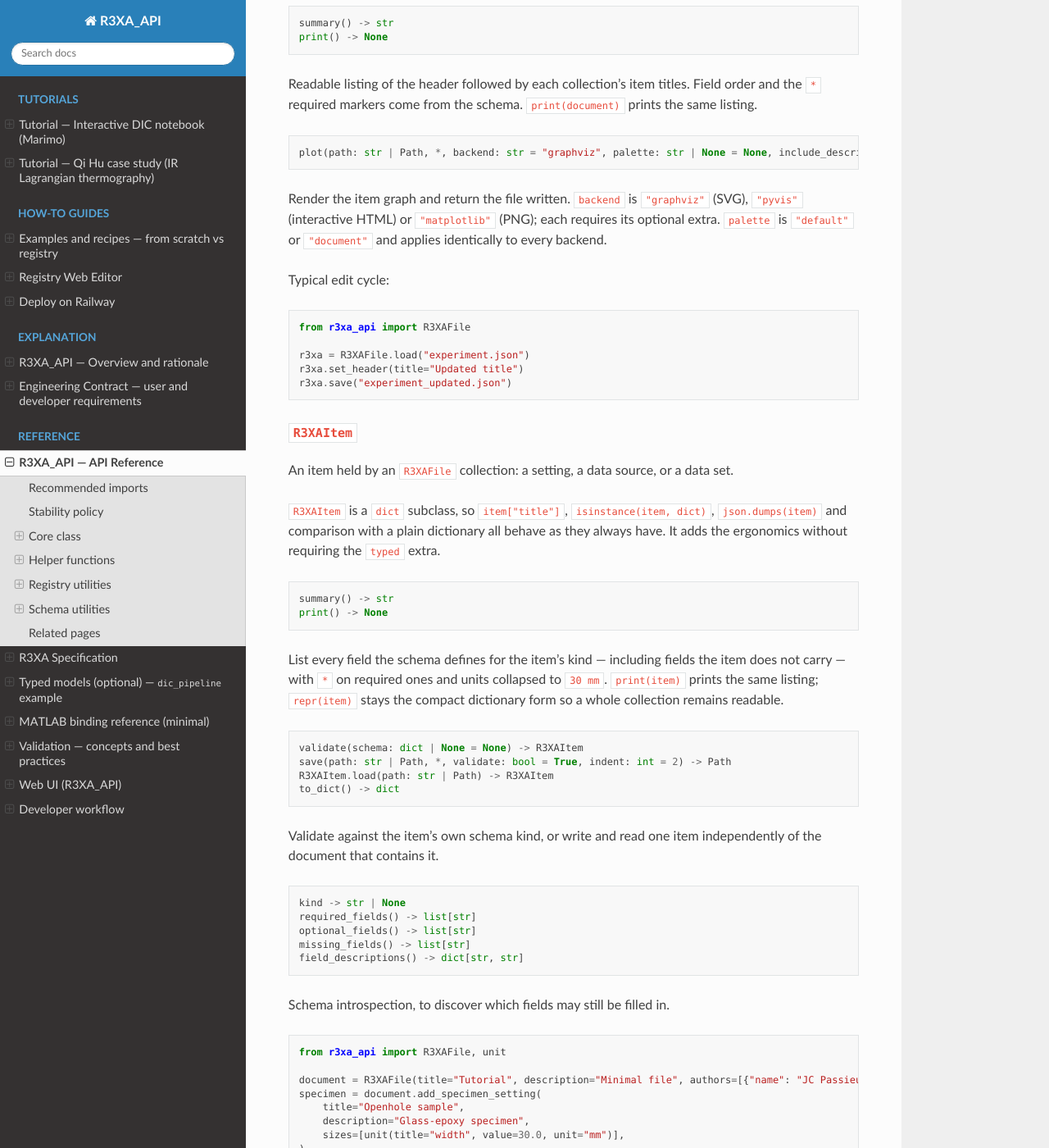
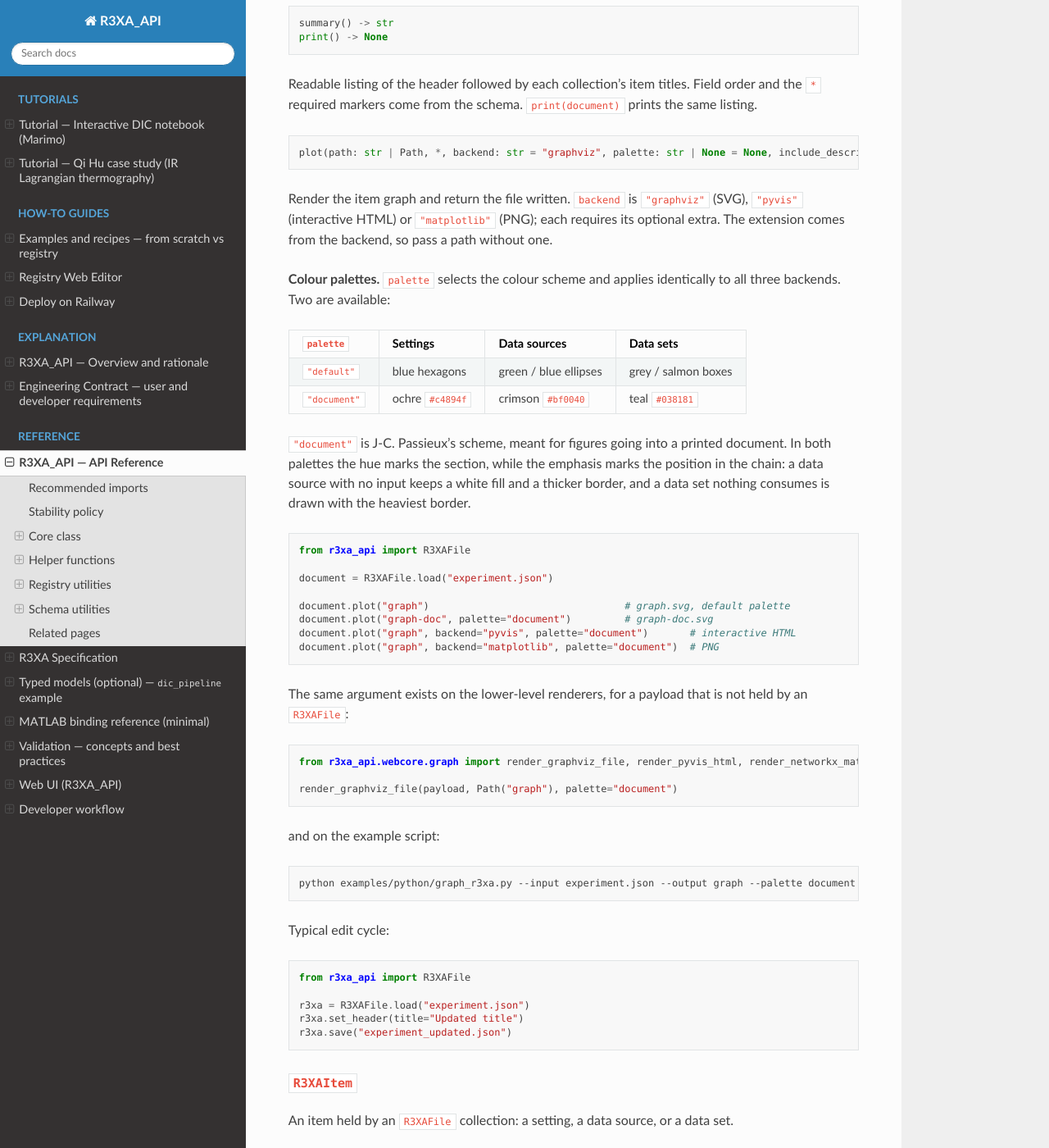
Before and after one commit to jeffwitz/R3XA_API, a Sphinx documentation site: the page built from docs/api.md, in a window 1280 px wide and 1400 px high, scrolled down 3385 px. Shown: the whole window at 82% size. Built offline with Sphinx 7.4.7 and the Read the Docs theme 3.1.0, drawn with Linux system fonts in a browser that asks for light colours.

Commit message:
docs: explain how to use the document palette
The palette shipped in dd879e9 with two lines in the API reference: the
signature and one sentence. It was declared, not explained - no example, no
indication of what the scheme actually contains, and the graph example script
did not expose it at all.

docs/api.md now carries the colour table for both palettes, says that the hue
marks the section while the emphasis marks the position in the chain, and
shows the three backends plus the lower-level renderers. graph_r3xa.py gains
`--palette default|document`, so the option is discoverable from `--help` and
exercised by the one script users reach for.

Every snippet in the page was run before being written down, and the hex
values in the table were read from PALETTES rather than retyped.

Co-Authored-By: Claude Opus 5 <noreply@anthropic.com>

````diff
--- a/docs/api.md
+++ b/docs/api.md
@@ -150,7 +150,46 @@ plot(path: str | Path, *, backend: str = "graphviz", palette: str | None = None,
 ```
 Render the item graph and return the file written. `backend` is `"graphviz"` (SVG),
 `"pyvis"` (interactive HTML) or `"matplotlib"` (PNG); each requires its optional extra.
-`palette` is `"default"` or `"document"` and applies identically to every backend.
+The extension comes from the backend, so pass a path without one.
+
+**Colour palettes.** `palette` selects the colour scheme and applies identically to all three
+backends. Two are available:
+
+| `palette` | Settings | Data sources | Data sets |
+|---|---|---|---|
+| `"default"` | blue hexagons | green / blue ellipses | grey / salmon boxes |
+| `"document"` | ochre `#c4894f` | crimson `#bf0040` | teal `#038181` |
+
+`"document"` is J-C. Passieux's scheme, meant for figures going into a printed document. In both
+palettes the hue marks the section, while the emphasis marks the position in the chain: a data
+source with no input keeps a white fill and a thicker border, and a data set nothing consumes is
+drawn with the heaviest border.
+
+```python
+from r3xa_api import R3XAFile
+
+document = R3XAFile.load("experiment.json")
+
+document.plot("graph")                                 # graph.svg, default palette
+document.plot("graph-doc", palette="document")         # graph-doc.svg
+document.plot("graph", backend="pyvis", palette="document")       # interactive HTML
+document.plot("graph", backend="matplotlib", palette="document")  # PNG
+```
+
+The same argument exists on the lower-level renderers, for a payload that is not held by an
+`R3XAFile`:
+
+```python
+from r3xa_api.webcore.graph import render_graphviz_file, render_pyvis_html, render_networkx_matplotlib_file
+
+render_graphviz_file(payload, Path("graph"), palette="document")
+```
+
+and on the example script:
+
+```bash
+python examples/python/graph_r3xa.py --input experiment.json --output graph --palette document
+```
 
 Typical edit cycle:
 
````
Also changed, not shown: docs/examples.md (+2 -1 lines), 1 other file.
